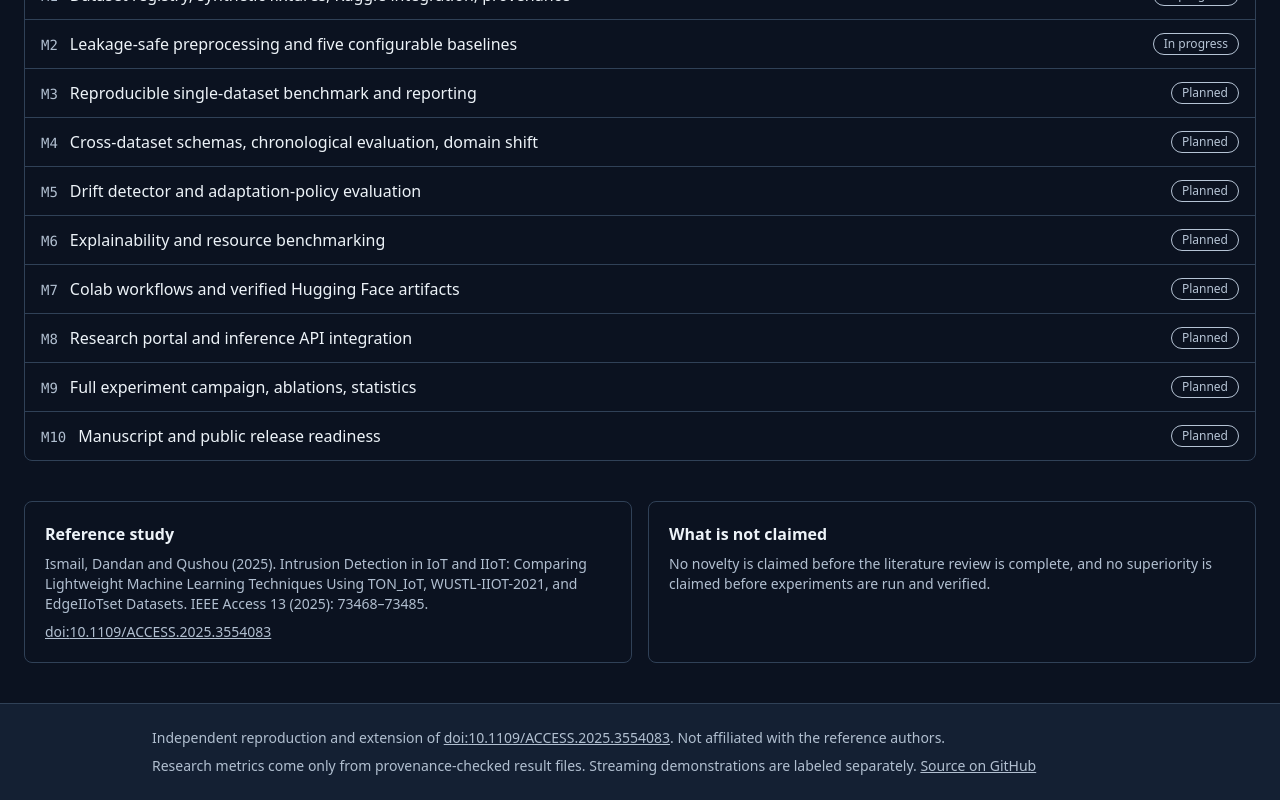
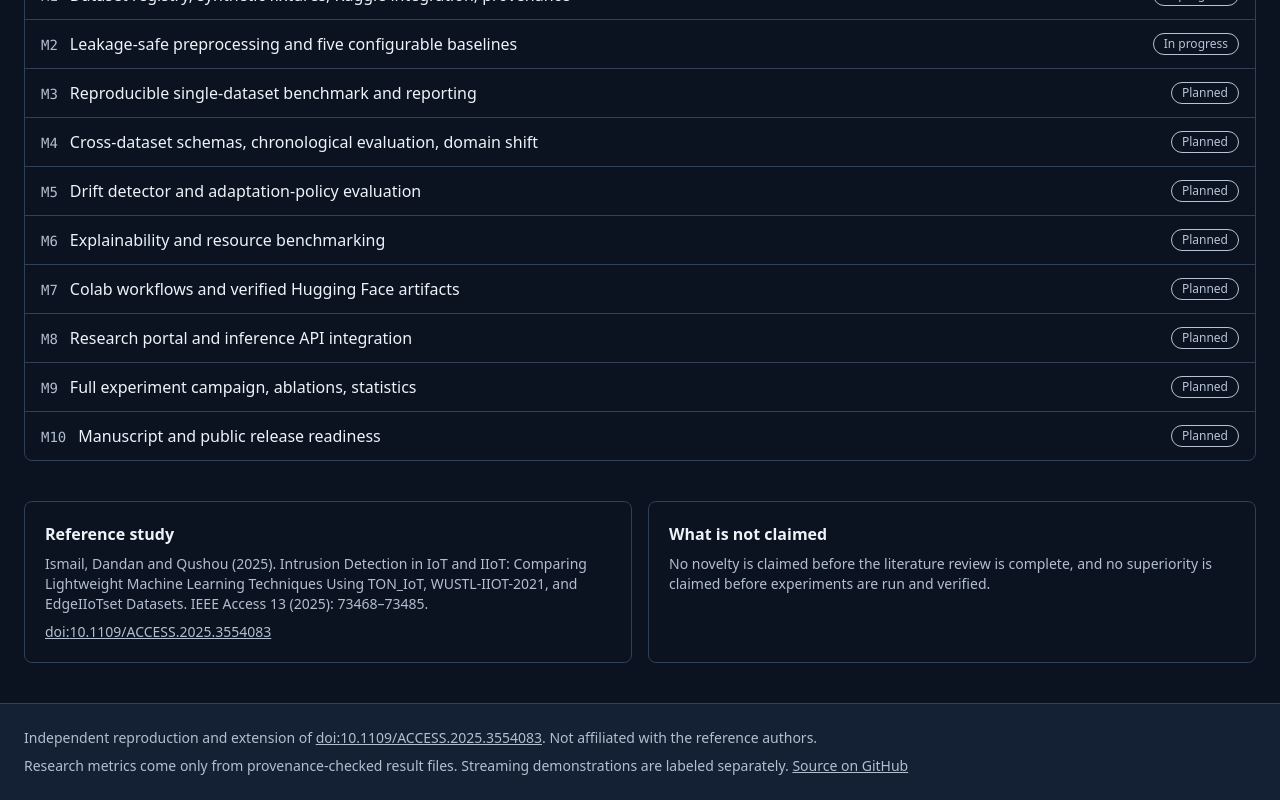
Before and after one commit to Arungharami/DriftGuard-IoT, a Next.js app in the folder apps/research-portal/: page / in a window 1280 px wide. Shown: the part 3250-4050 px from the top of the page. Built offline with nearby package versions, Linux system fonts and the light colour scheme.

Commit message:
style(layout): use wider responsive research portal container

```diff
--- a/apps/research-portal/src/components/SiteFooter.tsx
+++ b/apps/research-portal/src/components/SiteFooter.tsx
@@ -3,7 +3,7 @@ import { REFERENCE_PAPER, REPO_URL } from "@/content/site";
 export function SiteFooter() {
   return (
     <footer className="border-t border-line bg-surface-muted">
-      <div className="mx-auto max-w-5xl space-y-2 px-4 py-6 text-sm text-ink-muted sm:px-6">
+      <div className="mx-auto max-w-7xl space-y-2 px-4 py-6 text-sm text-ink-muted sm:px-6">
         <p>
           Independent reproduction and extension of{" "}
           <a className="underline" href={`https://doi.org/${REFERENCE_PAPER.doi}`}>
```
